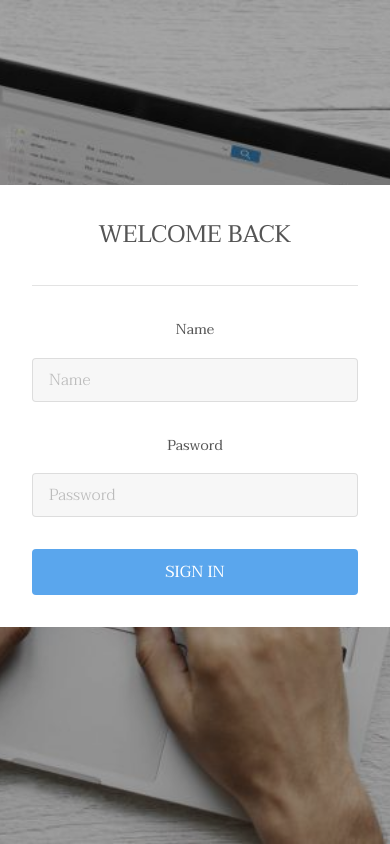
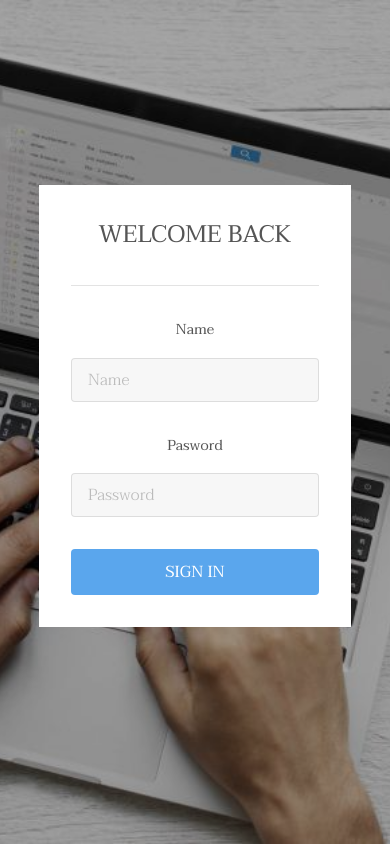
Before and after one commit to MelanieSiw/BIT210-CTIS, a PHP site: page /Login.html in a window 390 px wide. Run offline with PHP 8.4, Linux system fonts and the light colour scheme.

Commit message:
Update main.css

```diff
--- a/assets/css/main.css
+++ b/assets/css/main.css
@@ -3739,7 +3739,6 @@
 			opacity: 1;
 			position: relative;
 			z-index: 2;
-
 		}
 
 		#banner h1 {
@@ -3804,7 +3803,7 @@
 			}
 
 				#banner .inner {
-					width: 100%;
+					width:80%;
 				}
 
 				#banner h1 {
@@ -3853,7 +3852,7 @@
 			  border: none;
 			  font-size: 16px;
 			  color: #FFFFFF;
-			  padding: 20px;
+			  padding: 1px;
 			  width: 200px;
 			  text-align: center;
 			  -webkit-transition-duration: 0.4s; /* Safari */
```
